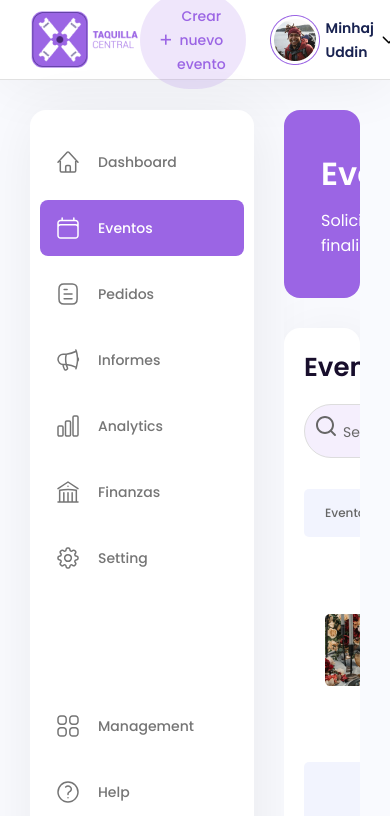
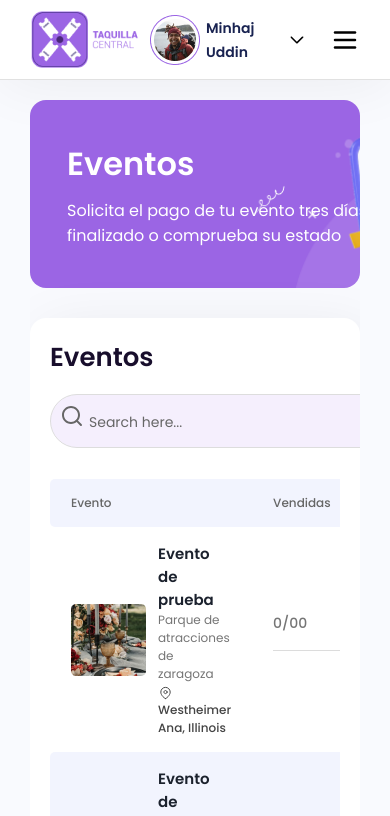
Before and after one commit to mahfuz091/Taquilla, a React (Vite) app: page /eventos in a window 390 px wide. Shown: the top 816 px of the page. Built offline with nearby package versions, Linux system fonts and the light colour scheme.

Commit message:
sidebar responsive

```diff
--- a/src/Pages/DashBoard/Eventos/Eventos.jsx
+++ b/src/Pages/DashBoard/Eventos/Eventos.jsx
@@ -90,7 +90,7 @@ const Eventos = () => {
             <button className='create-evento-btn'>Crear Evento</button>
           </Link>
         </div>
-        <div className='eventos-table'>
+        <div className='eventos-table table-responsive'>
           <table>
             <thead>
               <tr>
--- a/src/Pages/DashBoard/Header/Header.jsx
+++ b/src/Pages/DashBoard/Header/Header.jsx
@@ -3,11 +3,13 @@ import logo from "../../../assets/images/logo.png";
 import profile from "../../../assets/images/profile.png";
 import plus from "../../../assets/images/plus.png";
 import downarrow from "../../../assets/images/downarrow.png";
+import burgermenu from '../../../assets/images/burger-menu-svgrepo-com.svg'
 
-const Header = () => {
+const Header = ({ OpenSidebar }) => {
   return (
     <div className='header'>
       <img src={logo} alt='' />
+
       <div className='header-right'>
         <button className='create-event-btn'>
           <img src={plus} alt='' />
@@ -20,7 +22,15 @@ const Header = () => {
             <img src={downarrow} alt='' />
           </div>
         </div>
+
+        <button onClick={OpenSidebar} className="hambargur-btn">
+          <img src={burgermenu} alt="" />
+        </button>
+
+
       </div>
+
+
     </div>
   );
 };
--- a/src/Pages/DashBoard/Sidebar/Sidebar.jsx
+++ b/src/Pages/DashBoard/Sidebar/Sidebar.jsx
@@ -11,6 +11,7 @@ import setting from "../../../assets/images/Setting.svg";
 import management from "../../../assets/images/Management.svg";
 import help from "../../../assets/images/Help.svg";
 import arrow from "../../../assets/images/bxs_up-arrow.png";
+import logo from '../../../assets/images/logo.png';
 const Sidebar = ({ openSidebarToggle, OpenSidebar }) => {
   const [open, setOpen] = useState(false);
   const [oo, setOo] = useState(false);
@@ -26,8 +27,9 @@ const Sidebar = ({ openSidebarToggle, OpenSidebar }) => {
       className={openSidebarToggle ? "sidebar-responsive" : ""}
     >
       <div className='sidebar-title'>
+        <img src={logo} alt="" />
         <span
-          className='  close-btn mr-5 flex justify-center items-center pl-2 pt-[3px]'
+          className='close-btn'
           onClick={OpenSidebar}
         >
           ✕
@@ -104,7 +106,7 @@ const Sidebar = ({ openSidebarToggle, OpenSidebar }) => {
             setOo(false);
             setOpen(false);
           }}
-          // onClick={() => setOpen(false)}
+        // onClick={() => setOpen(false)}
         >
           <svg
             xmlns='http://www.w3.org/2000/svg'
--- a/src/index.css
+++ b/src/index.css
@@ -47,6 +47,15 @@ body {
   margin-bottom: 30px;
 }
 
+.close-btn {
+  margin-right: 20px;
+  display: flex;
+  justify-content: center;
+  align-items: center;
+  padding-left: 8px;
+  padding-top: 3px;
+}
+
 .thm-btn {
   color: #fff;
   font-family: Poppins;
@@ -67,6 +76,7 @@ body {
   display: flex;
   align-items: center;
   justify-content: space-between;
+  gap: 10px;
   /* margin: 10px 10px 24px 10px; */
 
   padding: 0 30px;
@@ -139,19 +149,86 @@ body {
   border-radius: 16px;
   background: #fff;
   box-shadow: 4px 6px 60px 0px rgba(0, 0, 0, 0.07);
+
+}
+
+.hambargur-btn {
+
+  border: none;
+  background: none;
+}
+
+@media (min-width: 992px) {
+  .hambargur-btn {
+    display: none;
+  }
+}
+
+.hambargur-btn img {
+  width: 30px;
+}
+
+.header-right .create-event-btn {
+  display: none;
+}
+
+@media (min-width: 992px) {
+  .header-right .create-event-btn {
+    display: block;
+  }
 }
 
 .sidebar-title {
-  display: flex;
-  justify-content: space-between;
-  align-items: center;
-
-  /* margin-bottom: 30px; */
-}
-
-.sidebar-title > span {
   display: none;
 }
+
+@media screen and (max-width: 992px) {
+  .grid-container {
+    grid-template-columns: 1fr;
+    grid-template-rows: 70px 3fr;
+    grid-template-areas:
+      "header"
+      "main";
+  }
+
+  #sidebar {
+    position: absolute;
+    left: -500px;
+    z-index: 99999999999999999999;
+    height: 100%;
+    width: 320px;
+    margin-left: 0;
+    margin-top: 0;
+    overflow-y: scroll;
+  }
+
+  .menu-icon {
+    display: flex;
+    justify-content: space-between;
+    align-items: center;
+    justify-content: space-between;
+    width: 100%;
+    border-radius: 8px;
+    border: 1px solid rgba(240, 109, 35, 0.16);
+    background: #fff;
+    padding: 8px 10px;
+  }
+
+  .sidebar-title {
+    display: flex;
+    justify-content: space-between;
+    align-items: center;
+
+    /* margin-bottom: 30px; */
+  }
+
+
+
+}
+
+
+
+
 
 .sidebar-brand {
   margin-top: 15px;
@@ -201,7 +278,7 @@ body {
   cursor: pointer;
 } */
 
-.sidebar-list-item > a {
+.sidebar-list-item>a {
   text-decoration: none;
   color: #9e9ea4;
 }
@@ -213,6 +290,8 @@ body {
   left: 0 !important;
   z-index: 99999999999999999999999 !important;
   width: 320px;
+  overflow-y: scroll;
+
 }
 
 .mt-112 {
@@ -566,9 +645,9 @@ tr:first-child th:last-child {
   margin: 30px 30px 0 30px;
 }
 
-.create-event > p,
-.editar-ticket > P,
-.detallesboleto > p {
+.create-event>p,
+.editar-ticket>P,
+.detallesboleto>p {
   display: flex;
   align-items: center;
   gap: 5px;
@@ -589,7 +668,7 @@ tr:first-child th:last-child {
   margin-top: 30px;
 }
 
-.create-event-container > h4 {
+.create-event-container>h4 {
   color: #180e2c;
   font-family: Poppins;
   font-size: 26px;
@@ -822,7 +901,7 @@ input[type="radio"]:checked {
   gap: 24px;
 }
 
-.create-event-container-btn-group > button {
+.create-event-container-btn-group>button {
   display: flex;
   width: 213px;
   padding: 10px 30px;
@@ -842,7 +921,7 @@ input[type="radio"]:checked {
   /* 171.429% */
 }
 
-.create-event-container-btn-group > button:hover {
+.create-event-container-btn-group>button:hover {
   color: #fff;
   background: #9b65e4;
 }
@@ -852,7 +931,7 @@ input[type="radio"]:checked {
   margin: 30px 30px 0 30px;
 }
 
-.single-evento > p {
+.single-evento>p {
   display: flex;
   align-items: center;
   gap: 5px;
@@ -1170,7 +1249,7 @@ input[type="radio"]:checked {
   margin-top: 30px;
 }
 
-.editar-ticket-container > h4 {
+.editar-ticket-container>h4 {
   color: #180e2c;
   font-family: Poppins;
   font-size: 26px;
@@ -1372,7 +1451,7 @@ input[type="radio"]:checked {
   box-shadow: 10px 12px 60px 0px rgba(0, 0, 0, 0.08);
 }
 
-.compras-container > h4 {
+.compras-container>h4 {
   color: #180e2c;
   font-family: Poppins;
   font-size: 26px;
@@ -1481,7 +1560,7 @@ td {
   line-height: normal;
 }
 
-.pedidos-table .pedido > h6 {
+.pedidos-table .pedido>h6 {
   color: #444;
   font-family: Poppins;
   font-size: 13px;
@@ -1490,7 +1569,7 @@ td {
   line-height: normal;
 }
 
-.pedidos-table .pedido > p {
+.pedidos-table .pedido>p {
   color: #666;
   font-family: Poppins;
   font-size: 12px;
@@ -1545,7 +1624,7 @@ td {
   margin: 10px 0 0 20px;
 }
 
-.detallsboleto-container .detalls-form > h4 {
+.detallsboleto-container .detalls-form>h4 {
   color: #000;
   font-family: Poppins;
   font-size: 26px;
@@ -1562,7 +1641,7 @@ td {
   padding: 20px 20px 40px 20px;
 }
 
-.tipo-de-pago-container > h6 {
+.tipo-de-pago-container>h6 {
   color: #000;
   font-family: Poppins;
   font-size: 20px;
@@ -1890,8 +1969,7 @@ td {
 }
 
 @media (min-width: 1441px) {
-  .pagado-header {
-  }
+  .pagado-header {}
 }
 
 .pagado-header h4 {
@@ -1982,7 +2060,7 @@ td {
   border-bottom-right-radius: 10px !important;
 }
 
-.pagination > p {
+.pagination>p {
   color: #949ca9;
   font-feature-settings: "clig" off, "liga" off;
   font-family: Poppins;
@@ -1993,7 +2071,7 @@ td {
   /* 157.143% */
 }
 
-.pagination > p span {
+.pagination>p span {
   color: #000;
   font-feature-settings: "clig" off, "liga" off;
   font-family: Poppins;
@@ -2107,6 +2185,7 @@ td {
 .facturas {
   margin: 30px 30px 0 30px;
 }
+
 .facturas-header {
   background: #9b65e4;
   color: white;
@@ -2118,6 +2197,7 @@ td {
   border-radius: 16px;
   padding: 40px 37px;
 }
+
 .facturas-header h4 {
   color: #fff;
   font-family: Poppins;
@@ -2146,7 +2226,8 @@ td {
   background: #fff;
   box-shadow: 10px 12px 60px 0px rgba(0, 0, 0, 0.08);
 }
-.facturas-container > h4 {
+
+.facturas-container>h4 {
   color: #180e2c;
   font-family: Poppins;
   font-size: 24px;
@@ -2169,6 +2250,7 @@ td {
 .facturas-table table th {
   padding: 15px 21px !important;
 }
+
 .facturas-table table td:first-child {
   padding: 31px 20px 26px 29px !important;
 }
@@ -2182,9 +2264,11 @@ td {
   font-weight: 500;
   line-height: normal;
 }
+
 .facturas-table table tbody tr:nth-child(even) {
   background: #f2f4fe;
 }
+
 .facturas-tr td:first-child {
   border-top-left-radius: 10px;
   border-bottom-left-radius: 10px;
@@ -2194,6 +2278,7 @@ td {
   border-top-right-radius: 10px;
   border-bottom-right-radius: 10px;
 }
+
 .facturas-tr td {
   color: #1b212d;
   font-family: Poppins;
@@ -2202,10 +2287,12 @@ td {
   font-weight: 500;
   line-height: normal;
 }
+
 .facturas-tr td:nth-child(3),
 .facturas-tr td:nth-child(4) {
   font-weight: 600 !important;
 }
+
 .facturas-tr .sinfactura {
   color: #1b212d;
   font-family: Poppins;
@@ -2214,6 +2301,7 @@ td {
   font-weight: 500;
   line-height: normal;
 }
+
 .facturas-tr .download-btn {
   width: 44px;
   height: 44px;
@@ -2227,9 +2315,11 @@ td {
   background: #9b65e4;
   border: none;
 }
+
 .facturas-tr td:last-child {
   text-align: right;
 }
+
 .facturas-table .note {
   color: #666;
   font-family: Poppins;
@@ -2240,18 +2330,22 @@ td {
   width: 433px;
   margin-top: 32px;
 }
+
 .facturas-table .note span {
   color: #f00;
   font-family: Poppins;
   font-size: 12px;
   font-style: normal;
   font-weight: 500;
-  line-height: 18px; /* 150% */
-  text-transform: capitalize;
-}
+  line-height: 18px;
+  /* 150% */
+  text-transform: capitalize;
+}
+
 .fiscal {
   margin: 30px 30px 0 30px;
 }
+
 .fiscal-header {
   background: #9b65e4;
   color: white;
@@ -2263,11 +2357,13 @@ td {
   border-radius: 16px;
   padding: 40px 37px;
 }
+
 @media (min-width: 1536px) {
   .fiscal-header {
     padding: 70px 37px;
   }
 }
+
 .fiscal-header h4 {
   color: #fff;
   font-family: Poppins;
@@ -2288,6 +2384,7 @@ td {
   width: 470px;
   margin-top: 10px;
 }
+
 .fiscal-container {
   margin-top: 30px;
   padding: 27px 27px 40px 27px;
@@ -2295,6 +2392,7 @@ td {
   background: #fff;
   box-shadow: 10px 12px 60px 0px rgba(0, 0, 0, 0.08);
 }
+
 .fiscal-container h4 {
   color: #180e2c;
   font-family: Poppins;
@@ -2304,6 +2402,7 @@ td {
   line-height: normal;
   text-transform: capitalize;
 }
+
 .fiscal-form {
   margin-bottom: 50px;
 }
@@ -2313,6 +2412,7 @@ td {
   display: flex;
   align-items: center;
 }
+
 .fiscal-form .radio-btn-group label {
   color: #666;
   font-family: Poppins;
@@ -2329,6 +2429,7 @@ td {
   height: 20px;
   border: 6px solid transparent;
 }
+
 .fiscal-form input[type="radio"]:checked {
   width: 20px;
   height: 20px;
@@ -2337,9 +2438,11 @@ td {
   background-image: none;
   background-color: transparent;
 }
+
 .fiscal-form .row {
   --bs-gutter-x: 16px;
 }
+
 .fiscal-form::placeholder {
   color: #757575;
   font-family: Poppins;
@@ -2349,9 +2452,11 @@ td {
   line-height: normal;
   text-transform: capitalize;
 }
+
 .fiscal-form .form-group {
   margin-bottom: 16px;
 }
+
 .fiscal-form label {
   color: #1b212d;
   font-family: Poppins;
@@ -2361,6 +2466,7 @@ td {
   line-height: normal;
   margin-bottom: 8px;
 }
+
 .fiscal-form label .span {
   color: #9b65e4;
   font-family: Poppins;
@@ -2369,12 +2475,14 @@ td {
   font-weight: 500;
   line-height: normal;
 }
+
 .fiscal-form input[type="text"] {
   width: 100%;
   padding: 15px 12px;
   border-radius: 6px;
   border: 1px solid #eaeaea;
 }
+
 .fiscal-container .create-event-container-btn-group {
   padding-right: 0;
 }
@@ -2383,6 +2491,7 @@ td {
 .cuenta {
   margin: 30px 30px 0 30px;
 }
+
 .cuenta-header {
   background: #9b65e4;
   color: white;
@@ -2394,11 +2503,13 @@ td {
   border-radius: 16px;
   padding: 40px 37px;
 }
+
 @media (min-width: 1536px) {
   .cuenta-header {
     padding: 70px 37px;
   }
 }
+
 .cuenta-header h4 {
   color: #fff;
   font-family: Poppins;
@@ -2419,6 +2530,7 @@ td {
   width: 470px;
   margin-top: 10px;
 }
+
 .cuenta-container {
   margin-top: 30px;
   padding: 27px 27px 40px 27px;
@@ -2426,6 +2538,7 @@ td {
   background: #fff;
   box-shadow: 10px 12px 60px 0px rgba(0, 0, 0, 0.08);
 }
+
 .cuenta-container h4 {
   color: #180e2c;
   font-family: Poppins;
@@ -2435,6 +2548,7 @@ td {
   line-height: normal;
   text-transform: capitalize;
 }
+
 .cuenta-form {
   margin-bottom: 50px;
 }
@@ -2444,6 +2558,7 @@ td {
   display: flex;
   align-items: center;
 }
+
 .cuenta-form .radio-btn-group label {
   color: #666;
   font-family: Poppins;
@@ -2460,6 +2575,7 @@ td {
   height: 20px;
   border: 6px solid transparent;
 }
+
 .cuenta-form input[type="radio"]:checked {
   width: 20px;
   height: 20px;
@@ -2468,9 +2584,11 @@ td {
   background-image: none;
   background-color: transparent;
 }
+
 .cuenta-form .row {
   --bs-gutter-x: 16px;
 }
+
 .cuenta-form::placeholder {
   color: #757575;
   font-family: Poppins;
@@ -2480,9 +2598,11 @@ td {
   line-height: normal;
   text-transform: capitalize;
 }
+
 .cuenta-form .form-group {
   margin-bottom: 16px;
 }
+
 .cuenta-form label {
   color: #1b212d;
   font-family: Poppins;
@@ -2492,6 +2612,7 @@ td {
   line-height: normal;
   margin-bottom: 8px;
 }
+
 .cuenta-form label .span {
   color: #9b65e4;
   font-family: Poppins;
@@ -2500,15 +2621,18 @@ td {
   font-weight: 500;
   line-height: normal;
 }
+
 .cuenta-form input[type="text"] {
   width: 100%;
   padding: 15px 12px;
   border-radius: 6px;
   border: 1px solid #eaeaea;
 }
+
 .cuenta-container .create-event-container-btn-group {
   padding-right: 0;
 }
+
 .cuenta .note {
   color: #666;
   font-family: Poppins;
@@ -2518,12 +2642,14 @@ td {
   line-height: 18px;
   width: 345px;
 }
+
 .cuenta .note span {
   color: #f00;
   font-family: Poppins;
   font-size: 12px;
   font-style: normal;
   font-weight: 500;
-  line-height: 18px; /* 150% */
-  text-transform: capitalize;
-}
+  line-height: 18px;
+  /* 150% */
+  text-transform: capitalize;
+}
```
Also changed, not shown: src/assets/images/burger-menu-svgrepo-com.svg (added).
